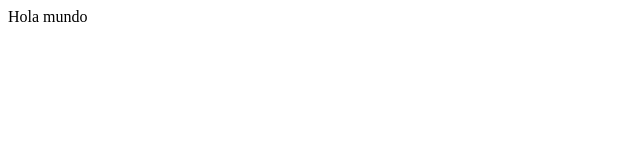
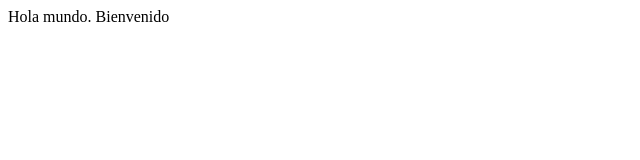
Before and after one commit to IzanRamos/Git-Local-desde-0, a plain HTML site: page index.html in a window 1280 px wide. Shown: the whole page, without its empty margins (0-640 px from the left). Drawn offline with Linux system fonts and the light colour scheme.

Commit message:
Segunda version de index.html Bienvenido

```diff
--- a/index.html
+++ b/index.html
@@ -2,7 +2,7 @@
 <html>
 <head>
 <title>Hola mundo</title>
-<p>Hola mundo</p>
+<p>Hola mundo. Bienvenido</p>
 </head>
 <body></body>
 </html>
```
